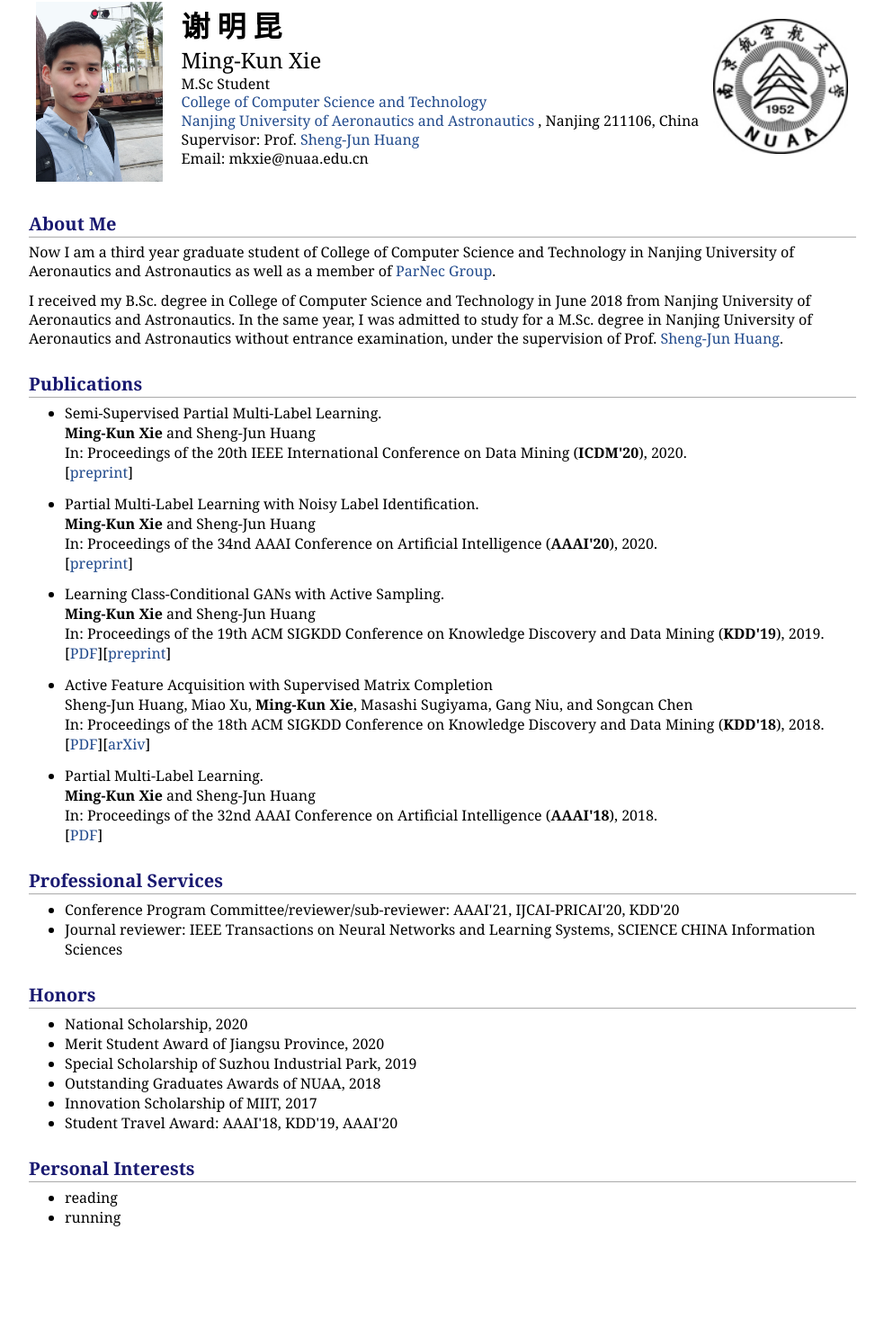
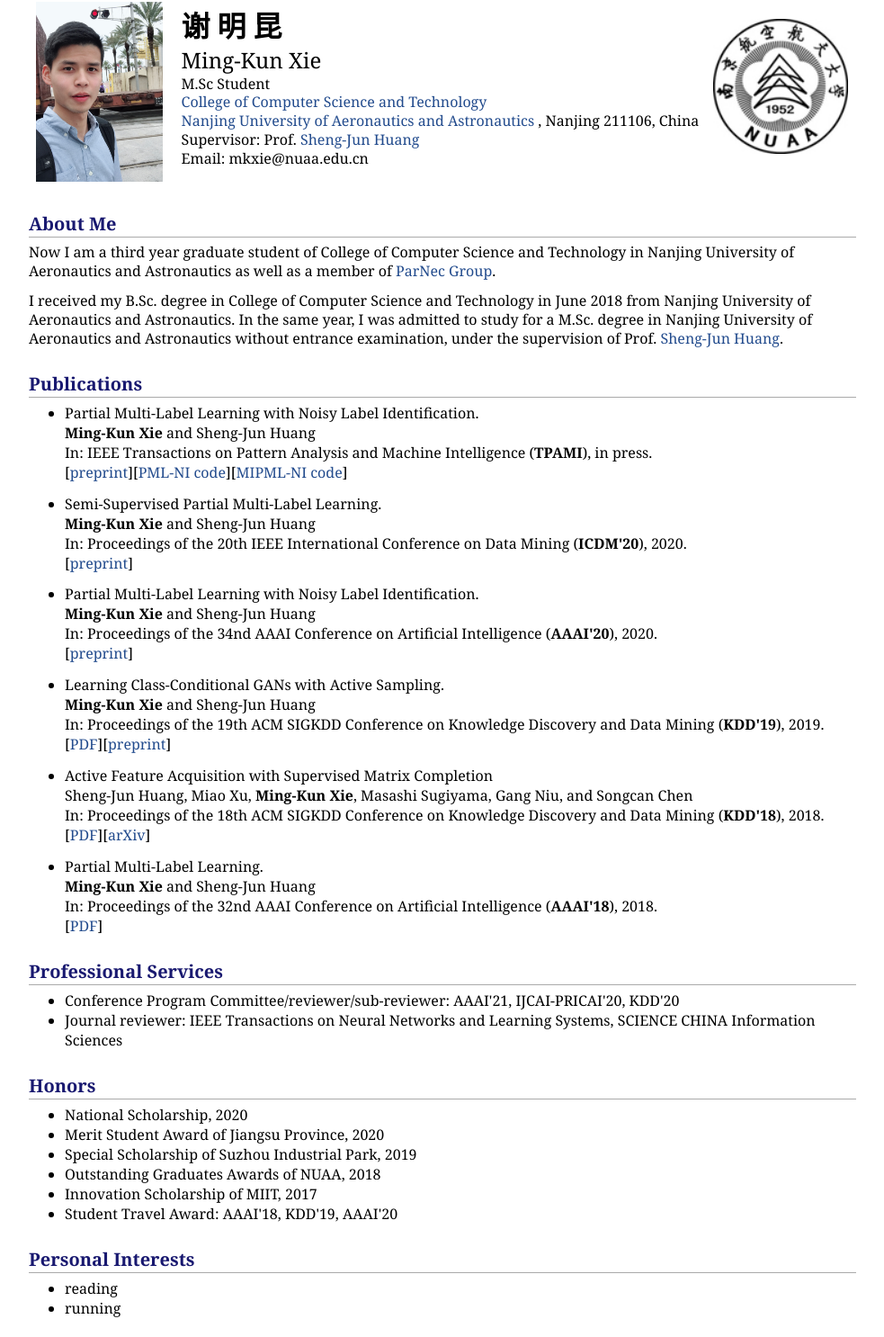
Before and after one commit to xiemk/xiemk.github.io, a Jekyll site: the page index.html, which Jekyll copies as it is, in a window 1280 px wide. Shown: the whole page at 90% size, without its empty margins (148-1131 px from the left). Built offline with Jekyll 4.4.1, drawn with Linux system fonts in a browser that asks for light colours; before the commit the page ends 1385 px from its top, so only the background shows below that.

Commit message:
updating

```diff
--- a/index.html
+++ b/index.html
@@ -30,6 +30,10 @@ Email: mkxie@nuaa.edu.cn <br />
 
 
 <h2>Publications</h2>
+<ul style="list-style-type:disc">
+<li>Partial Multi-Label Learning with Noisy Label Identification.<br><b>Ming-Kun Xie</b> and Sheng-Jun Huang<br>In: IEEE Transactions on Pattern Analysis and Machine Intelligence (<strong>TPAMI</strong>), in press.<br>[<a href="publication/tpami-pmlni-preprint.pdf">preprint</a>][<a href="code/PMLNIcode.zip">PML-NI code</a>][<a href="code/MIPMLNIcode.zip">MIPML-NI code</a>]
+</li>
+</ul>
 <ul style="list-style-type:disc">
 <li>Semi-Supervised Partial Multi-Label Learning.<br><b>Ming-Kun Xie</b> and Sheng-Jun Huang<br>In: Proceedings of the 20th IEEE International Conference on Data Mining (<strong>ICDM'20</strong>), 2020.<br>[<a href="publication/icdm20-sspml-preprint.pdf">preprint</a>]
 </li>
```
Also changed, not shown: 1 other file.
